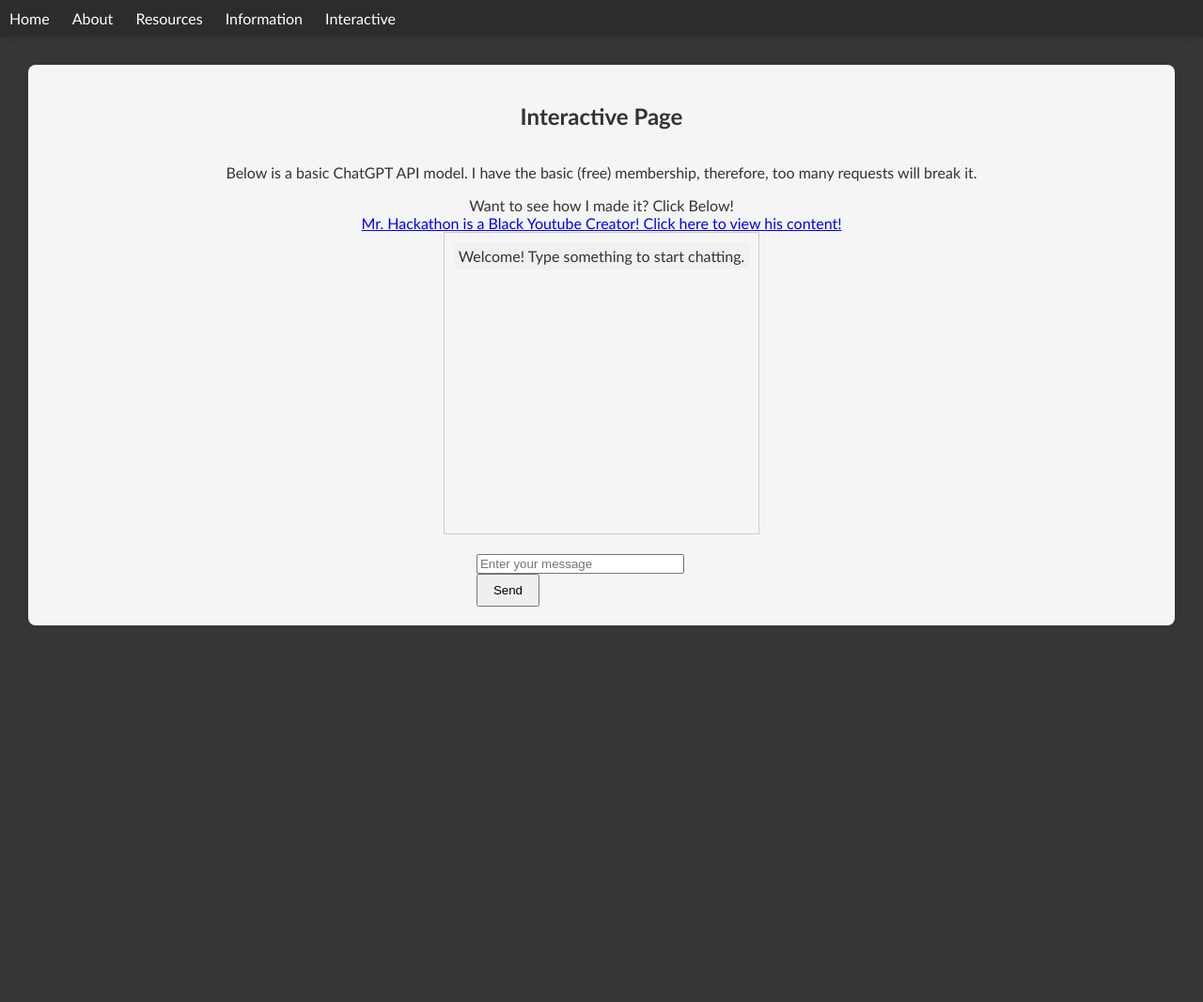
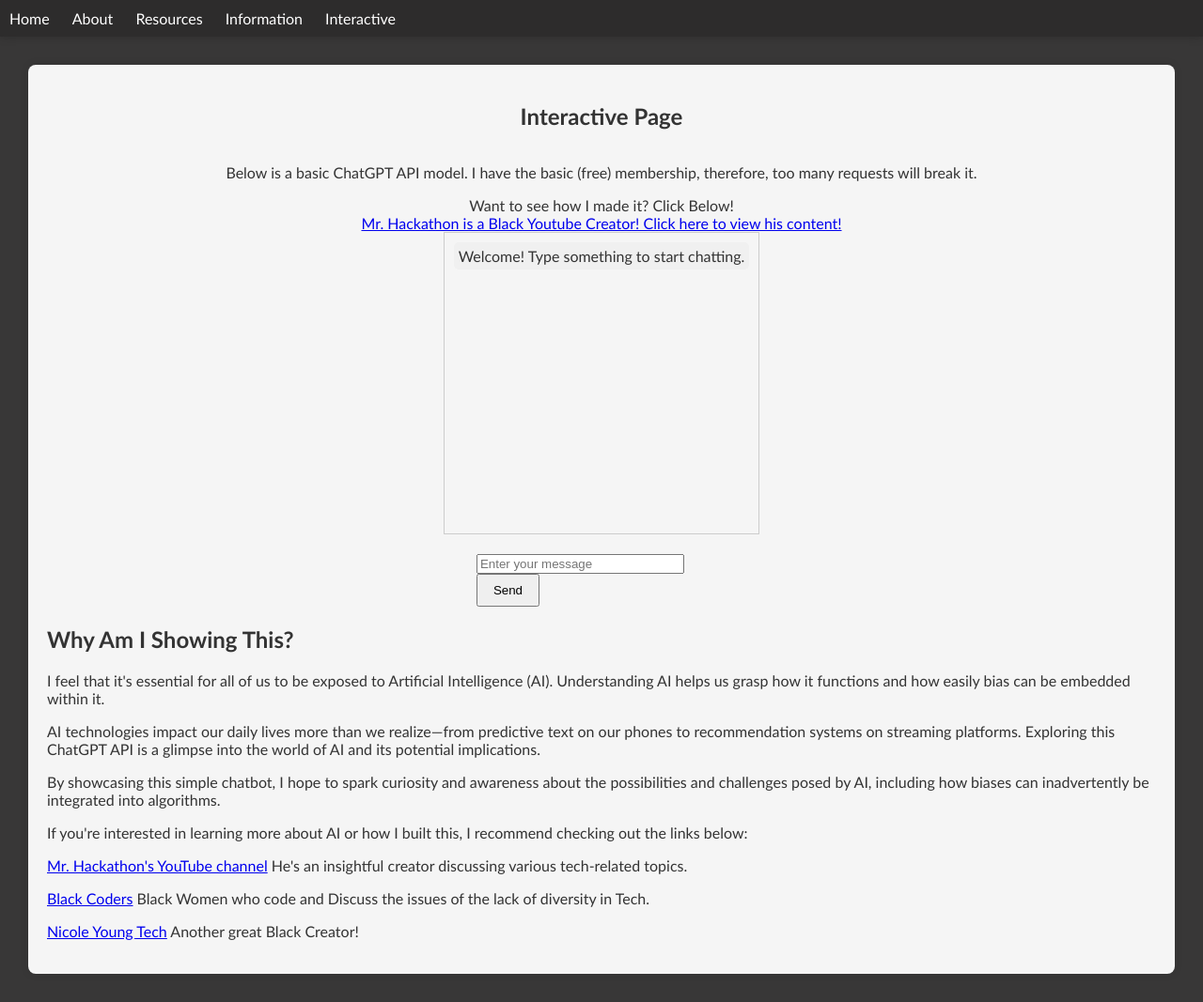
Before and after one commit to jcronin21/WGSS_Website, a website: page interactive.html in a window 1280 px wide. Shown: the whole page at 94% size. Before the commit the page ends 800 px from the top, so only its background shows below. Drawn offline with Linux system fonts and the light colour scheme.

Commit message:
interactive page done!

```diff
--- a/interactive.html
+++ b/interactive.html
@@ -61,12 +61,48 @@
       <a href="https://www.youtube.com/@mr.hackathon/videos">Mr. Hackathon is a Black Youtube Creator! Click here to view his content!</a>
 
 
+
       <div id="chat-container"></div>
 
       <div>
         <input type="text" id="user-input" placeholder="Enter your message">
         <button id="send-btn" onclick="sendMessage()">Send</button>
       </div>
+      <section id="explanation">
+        <section id="explanation">
+          <h2>Why Am I Showing This?</h2>
+          <p>
+            I feel that it's essential for all of us to be exposed to Artificial Intelligence (AI).
+            Understanding AI helps us grasp how it functions and how easily bias can be embedded within it.
+          </p>
+          <p>
+            AI technologies impact our daily lives more than we realize—from predictive text on our
+            phones to recommendation systems on streaming platforms. Exploring this ChatGPT API is a
+            glimpse into the world of AI and its potential implications.
+          </p>
+          <p>
+            By showcasing this simple chatbot, I hope to spark curiosity and awareness about the
+            possibilities and challenges posed by AI, including how biases can inadvertently be
+            integrated into algorithms.
+          </p>
+          <p>
+            If you're interested in learning more about AI or how I built this, I recommend checking
+            out the links below:
+
+          <p><a href="https://www.youtube.com/@mr.hackathon/videos">
+            Mr. Hackathon's YouTube channel</a> He's an insightful creator discussing various tech-related topics.
+            </p>
+            <p>
+            <a href = "https://www.youtube.com/playlist?list=PL01z9hjz-RmQi-zNsqZovASsVqlKtgA8r">Black Coders</a> Black Women who code and Discuss the issues of the lack of diversity in Tech.
+
+           </p>
+           <p>
+            <a href="https://www.youtube.com/@nicoleyoungtech"> Nicole Young Tech</a> Another great Black Creator!
+           </p>
+          </p>
+        </section>
+      </section>
+    </main>
     </section>
   </main>
 
```
